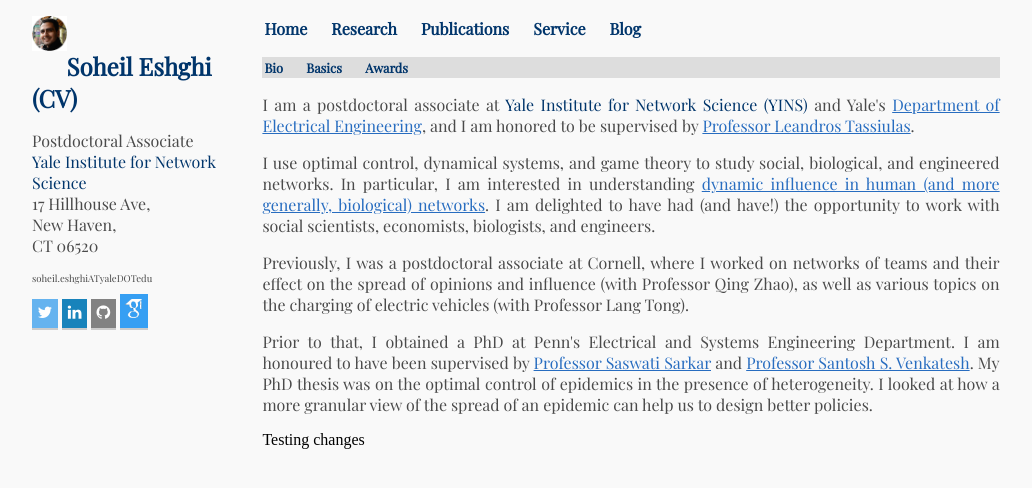
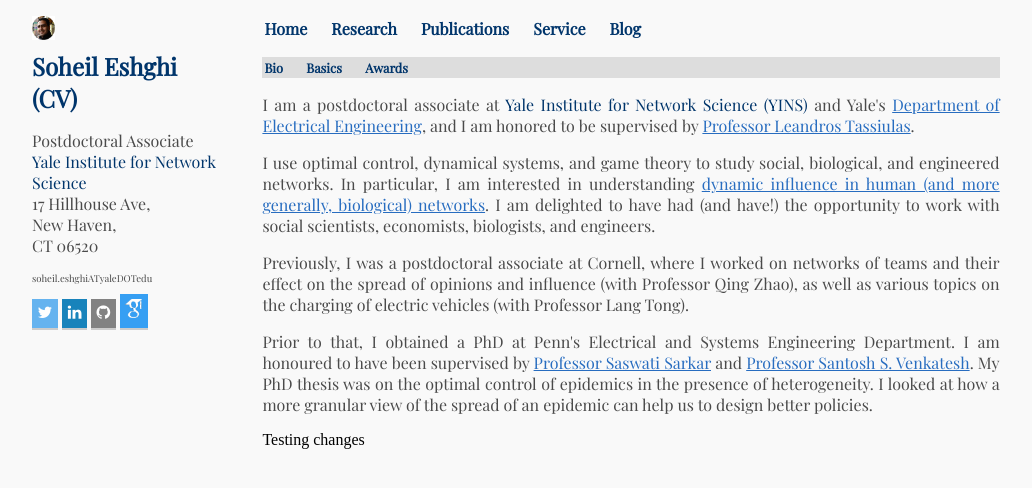
Before and after one commit to SoheilEshghi/SoheilEshghi.github.io, a Jekyll site: the page built from index.html, in a window 1280 px wide. Shown: the top 488 px of the page, without its empty margins (42-1074 px from the left). Built offline with Jekyll 4.4.1, drawn with Linux system fonts in a browser that asks for light colours; nearby versions of some CDN libraries.

Commit message:
Build site at 2017-01-16 19:57:22 UTC

```diff
--- a/_layouts/default.html
+++ b/_layouts/default.html
@@ -51,7 +51,7 @@
 
 			<div class="left">
 
-				<a href="/"><img src="/images/soheil.png" style="width:15%;" align="left"></a><br>
+				<a href="/"><img src="/images/soheil.png" style="width:10%;" align="left"></a><br>
 
 
 				<a href="/"><h1>Soheil Eshghi <br></a>(<a href="/cv">CV</a>)</h1><p>Postdoctoral Associate<br><a href="http://yins.yale.edu/">Yale Institute for Network Science</a><br>17 Hillhouse Ave,<br> New Haven,<br> CT 06520</p><p class="email">soheil.eshghiATyaleDOTedu</p>
```
